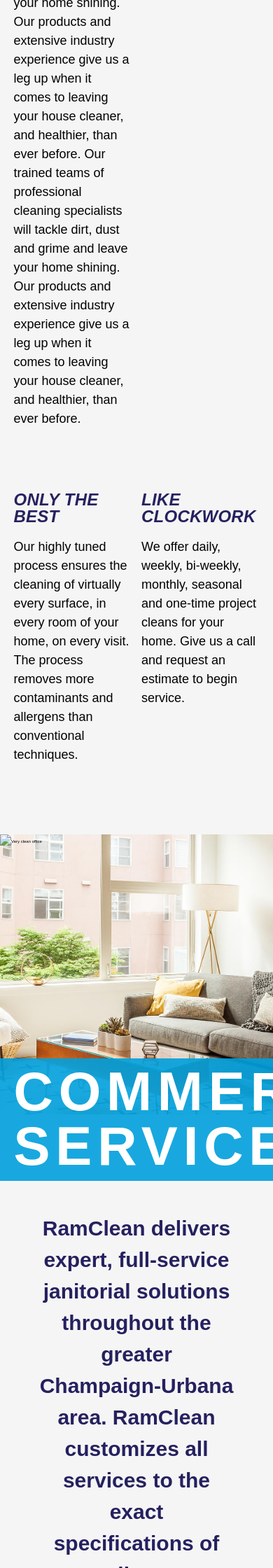
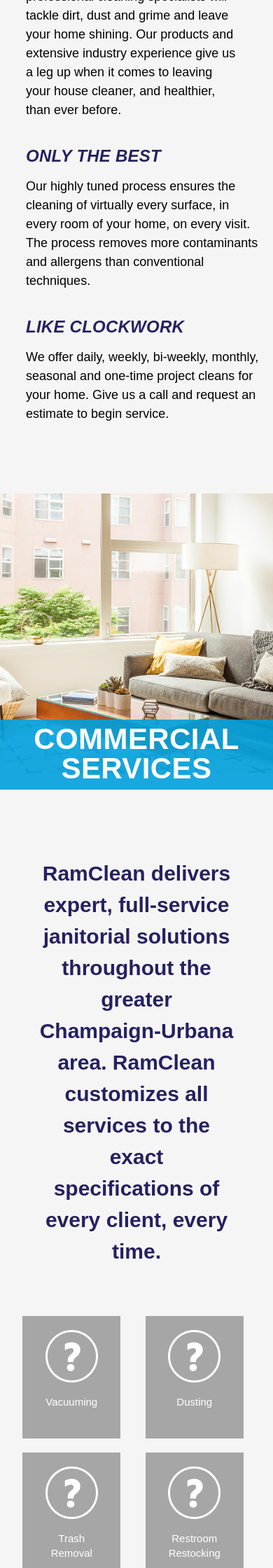
Before and after one commit to alx4567/ramclean, a PHP site: page /what-we-do.php in a window 390 px wide; the page is wider, and only the part inside the window is pictured. Shown: the part 880-3120 px from the top of that part at 70% size. Run offline with PHP 8.4, Linux system fonts and the light colour scheme; some libraries are stand-ins or nearby versions; some web fonts are replaced.

Commit message:
Finished What We Do CSS. Need to make icons for commercial section.

```diff
--- a/assets/whatWeDo.css
+++ b/assets/whatWeDo.css
@@ -127,10 +127,13 @@ h1 {
 .comm-info-img {
     flex: 1;
     text-align: center;
+    display: flex;
+    align-items: flex-end;
 }
 
 .comm-info-img img {
     max-width: 300px;
+    margin: 0 auto;
 }
 
 .comm-info-services {
@@ -143,23 +146,27 @@ h1 {
 
 .service {
     width: 23%; min-width: 140px;
-    height: 200px;
-    margin: 20px 10px 0 0;
+    margin: 0 10px 0 0;
 }
 
 .service-wrapper {
-    width: 140px;
-    margin: 0 auto;
+    width: 140px; height: 175px;
+    margin: 20px auto 0;
     padding: 20px;
     background-color: #a6a6a6;
     text-align: center;
 }
 
+.service-icon {
+    width: 75px; height: 75px;
+    margin: 0 auto 20px;
+}
+
 .service-wrapper small {
     font-size: 2.5em;
     line-height: 1em;
-    margin-top: 2em;
     color: #fff;
+    font-weight: 400;
 }
 
 
@@ -189,3 +196,106 @@ h1 {
     margin: 0 auto;
     vertical-align: bottom;
 }
+
+
+
+
+@media screen and (max-width: 1050px) {
+    .content {
+        margin-top: 0;
+    }
+
+    .res-cleaning-container {
+        margin-top: 0;
+    }
+
+    .res-info {
+        width: 90%;
+        margin: 90px auto 0;
+        display: flex;
+        flex-direction: row;
+        justify-content: space-between
+    }
+
+    .res-info-top, .res-info-btm {
+        margin-top: 40px;
+        flex: 1;
+
+    }
+
+    .trained-prof-text,
+    .the-best,
+    .clockwork {
+        width: 95%;
+    }
+
+    .clockwork {
+        margin-top: 40px;
+    }
+
+    .trained-prof-img {
+        display: none;
+    }
+
+    .res-info-btm .wrapper {
+        flex-direction: column;
+        width: 100%;
+        align-items: flex-end;
+    }
+
+    .comm-info-text {
+        margin-top: 120px;
+    }
+}
+
+@media screen and (max-width: 870px) {
+    .res-info {
+        flex-direction: column;
+    }
+
+    .banner-text h1 {
+        font-size: 10em;
+        letter-spacing: .01em;
+        text-align: center;
+    }
+
+    .blue-box,
+    .con-banner .blue-box  {
+        width: 100%; height: 150px;
+        min-width: 0;
+        margin: 323px 0 0 0;
+        background-color: rgba(0, 160, 221, 0.9);
+
+        position: relative;
+        z-index: -1;
+        transform-origin: left bottom;
+        transform: skewX(0deg);
+    }
+
+    .banner-text {
+        margin-top: -155px;
+    }
+
+    .comm-info-img,
+    .con-info-img {
+        display: none;
+    }
+
+}
+
+@media screen and (max-width: 660px) {
+    .banner-text h1 {
+        font-size: 7em;
+        letter-spacing: .01em;
+        text-align: center;
+    }
+
+    .blue-box,
+    .con-banner .blue-box {
+        height: 100px;
+    }
+
+    .banner-text {
+        margin-top: -113px;
+    }
+}
--- a/what-we-do.php
+++ b/what-we-do.php
@@ -68,7 +68,7 @@
     <section class="comm-cleaning-container">
 
         <div class="comm-banner">
-            <div class="comm-banner-img-wrapper"><img src="#" class="comm-banner-img" alt="Very clean office" /></div>
+            <div class="comm-banner-img-wrapper"></div>
             <div class="blue-box"></div>
             <div class="banner-text"><h1>COMMERCIAL<br>SERVICES</h1></div>
         </div> <!-- comm-banner -->
@@ -86,56 +86,56 @@
 
                     <div class="service">
                         <div class="service-wrapper">
-                            <div class="service-icon"><img src="#" alt="?" /></div>
+                            <div class="service-icon"><img src="img/icons.png" alt="?" /></div>
                             <small>Vacuuming</small>
                         </div>
                     </div> <!-- service -->
 
                     <div class="service">
                         <div class="service-wrapper">
-                            <div class="service-icon"><img src="#" alt="?" /></div>
+                            <div class="service-icon"><img src="img/icons.png" alt="?" /></div>
                             <small>Dusting</small>
                         </div>
                     </div> <!-- service -->
 
                     <div class="service">
                         <div class="service-wrapper">
-                            <div class="service-icon"><img src="#" alt="?" /></div>
+                            <div class="service-icon"><img src="img/icons.png" alt="?" /></div>
                             <small>Trash Removal</small>
                         </div>
                     </div> <!-- service -->
 
                     <div class="service">
                         <div class="service-wrapper">
-                            <div class="service-icon"><img src="#" alt="?" /></div>
+                            <div class="service-icon"><img src="img/icons.png" alt="?" /></div>
                             <small>Restroom Restocking</small>
                         </div>
                     </div> <!-- service -->
 
                     <div class="service">
                         <div class="service-wrapper">
-                            <div class="service-icon"><img src="#" alt="?" /></div>
+                            <div class="service-icon"><img src="img/icons.png" alt="?" /></div>
                             <small>Restroom Cleaning</small>
                         </div>
                     </div> <!-- service -->
 
                     <div class="service">
                         <div class="service-wrapper">
-                            <div class="service-icon"><img src="#" alt="?" /></div>
+                            <div class="service-icon"><img src="img/icons.png" alt="?" /></div>
                             <small>Kitchen Cleaning</small>
                         </div>
                     </div> <!-- service -->
 
                     <div class="service">
                         <div class="service-wrapper">
-                            <div class="service-icon"><img src="#" alt="?" /></div>
+                            <div class="service-icon"><img src="img/icons.png" alt="?" /></div>
                             <small>Mopping</small>
                         </div>
                     </div> <!-- service -->
 
                     <div class="service">
                         <div class="service-wrapper">
-                            <div class="service-icon"><img src="#" alt="?" /></div>
+                            <div class="service-icon"><img src="img/icons.png" alt="?" /></div>
                             <small>Windows</small>
                         </div>
                     </div> <!-- service -->
```
Also changed, not shown: img/icons.jpg (added), img/icons.png (added), 1 other file.
